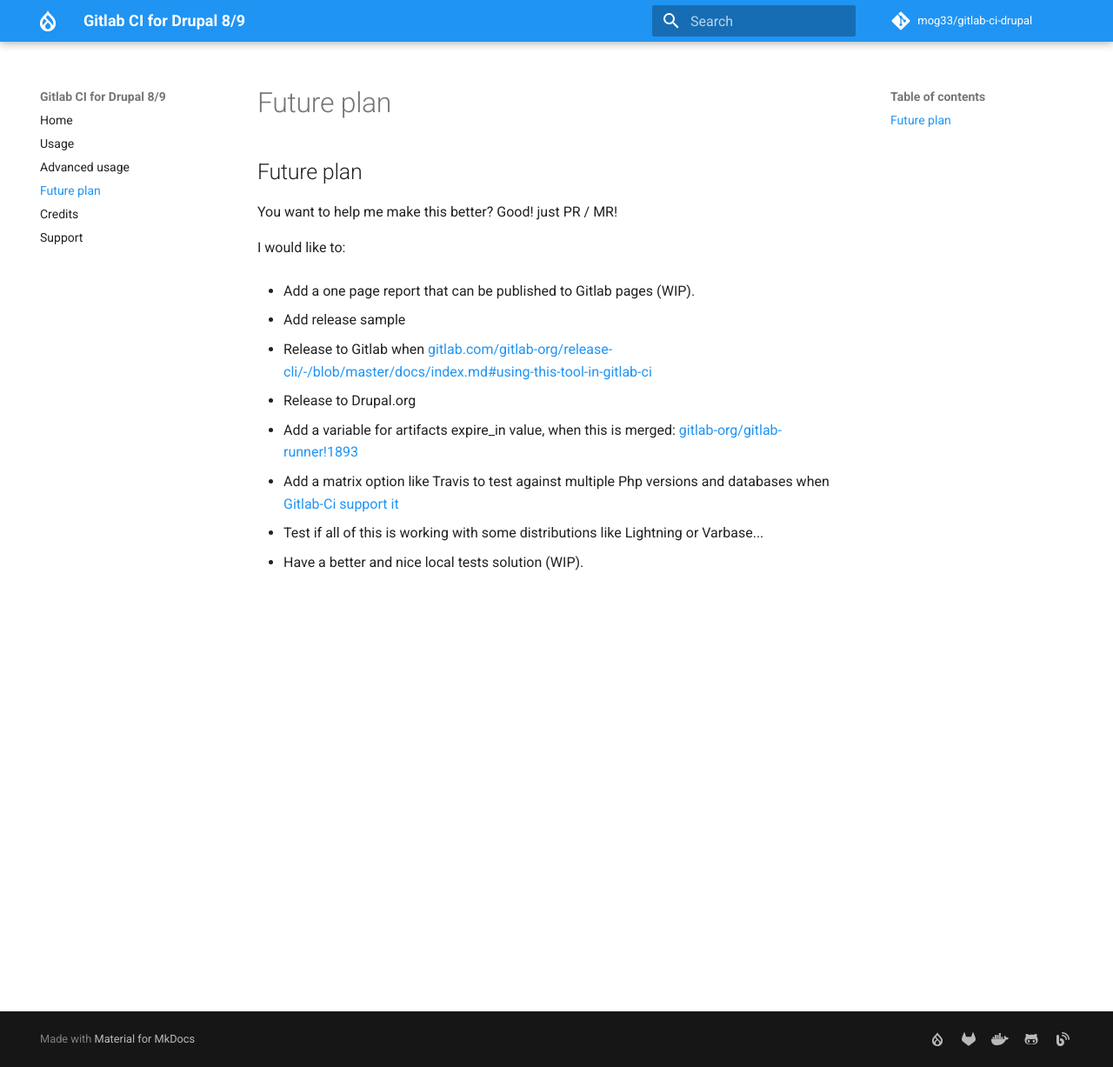
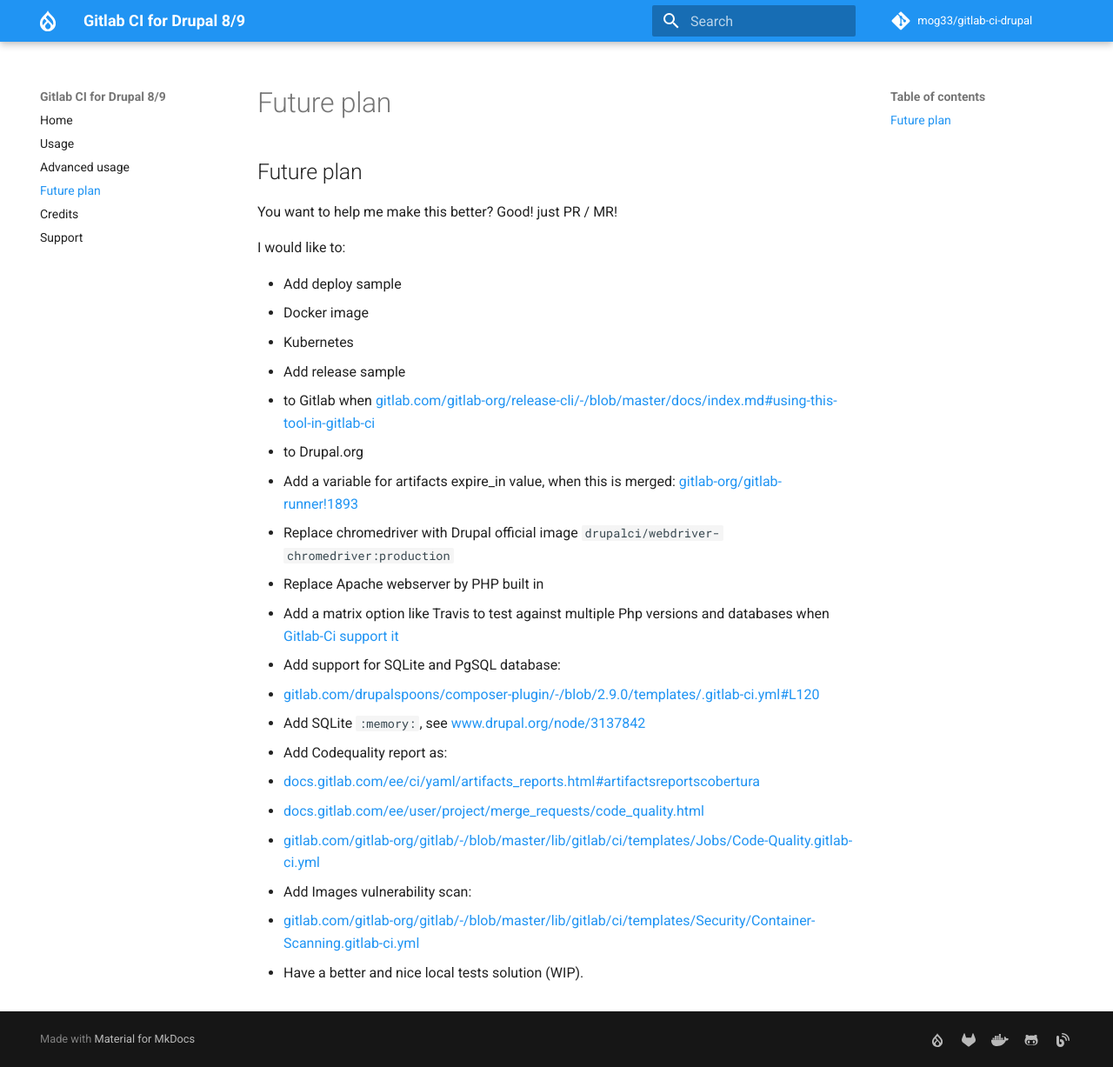
Before and after one commit to mogtofu33/gitlab-ci-drupal, an MkDocs documentation site: the page built from docs/plan.md, in a window 1280 px wide and 1227 px high. Shown: the whole window at 87% size. Built offline with MkDocs 1.6.1 and Material for MkDocs 9.7.7, drawn with Linux system fonts in a browser that asks for light colours; comment, search, counter and statistics services are not loaded.

Commit message:
docs: update plan

```diff
--- a/docs/plan.md
+++ b/docs/plan.md
@@ -4,19 +4,35 @@ You want to help me make this better? Good! just PR / MR!
 
 I would like to:
 
-- Add a one page report that can be published to Gitlab pages (WIP).
+- Add deploy sample
+  - Docker image
+  - Kubernetes
 
 - Add release sample
- - Release to Gitlab when https://gitlab.com/gitlab-org/release-cli/-/blob/master/docs/index.md#using-this-tool-in-gitlab-ci
- - Release to Drupal.org
+  - to Gitlab when https://gitlab.com/gitlab-org/release-cli/-/blob/master/docs/index.md#using-this-tool-in-gitlab-ci
+  - to Drupal.org
 
 - Add a variable for artifacts expire_in value, when this is merged:
 https://gitlab.com/gitlab-org/gitlab-runner/-/merge_requests/1893
 
+- Replace chromedriver with Drupal official image `drupalci/webdriver-chromedriver:production`
+
+- Replace Apache webserver by PHP built in
+
 - Add a matrix option like Travis to test against multiple Php versions and
 databases when [Gitlab-Ci support it](https://gitlab.com/gitlab-org/gitlab/issues/23405)
 
-- Test if all of this is working with some distributions like Lightning or
-Varbase...
+- Add support for SQLite and PgSQL database:
+  - https://gitlab.com/drupalspoons/composer-plugin/-/blob/2.9.0/templates/.gitlab-ci.yml#L120
+
+- Add SQLite `:memory:`, see https://www.drupal.org/node/3137842
+
+- Add Codequality report as:
+  - https://docs.gitlab.com/ee/ci/yaml/artifacts_reports.html#artifactsreportscobertura
+  - https://docs.gitlab.com/ee/user/project/merge_requests/code_quality.html
+  - https://gitlab.com/gitlab-org/gitlab/-/blob/master/lib/gitlab/ci/templates/Jobs/Code-Quality.gitlab-ci.yml
+
+- Add Images vulnerability scan:
+  - https://gitlab.com/gitlab-org/gitlab/-/blob/master/lib/gitlab/ci/templates/Security/Container-Scanning.gitlab-ci.yml
 
 - Have a better and nice local tests solution (WIP).
```
